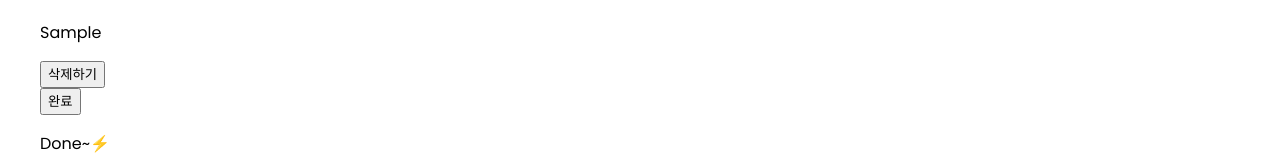
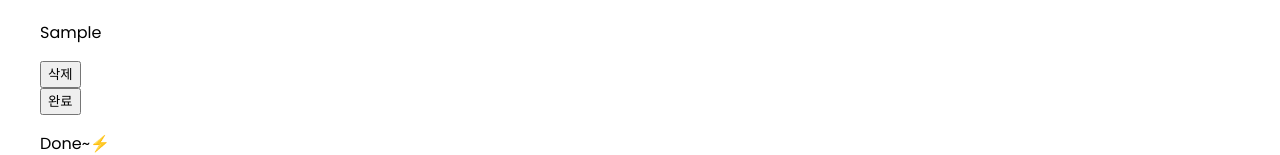
Before and after one commit to tube-jeonghoon/todolist, a React (Create React App) app: page / in a window 1280 px wide. Both pictures are taken after typing "Sample", "Sample" into the empty fields and a click on the button "추가하기". Shown: the part 264-419 px from the top of the page. Built offline with nearby package versions, Linux system fonts and the light colour scheme.

Commit message:
기능 구현 완료 최종본
- 컴포넌트 나누기 전

```diff
--- a/src/App.jsx
+++ b/src/App.jsx
@@ -3,20 +3,7 @@ import { useState } from "react";
 import "./App.css";
 
 const App = () => {
-  const [todos, setTodos] = useState([
-    // {
-    //   id: 1,
-    //   title: "Todolist 만들기",
-    //   content: "Todo 리스트를 만들어 봅시다",
-    //   isDone: false,
-    // },
-    // {
-    //   id: 2,
-    //   title: "변수 변경하기",
-    //   content: "변수 이름을 막 적지 맙시다.",
-    //   isDone: false,
-    // },
-  ]);
+  const [todos, setTodos] = useState([]);
   const [input, setInput] = useState({ title: "", content: "" });
 
   // -------------- Input Handler -------------
@@ -68,13 +55,13 @@ const App = () => {
 
   // -------------- 취소 버튼 --------------
   const clickCancelButton = (id) => {
-    const newTodos = todos.map((todo) => {
+    const newTodo = todos.map((todo) => {
       if (todo.id === id) {
         return { ...todo, isDone: false };
       }
       return todo;
     });
-    setTodos(newTodos);
+    setTodos(newTodo);
   };
 
   return (
@@ -135,7 +122,7 @@ const App = () => {
                         className="btn"
                         onClick={() => clickRemoveButton(item.id)}
                       >
-                        삭제하기
+                        삭제
                       </button>
                     </div>
                     <div className="done_box">
@@ -170,7 +157,7 @@ const App = () => {
                         className="btn"
                         onClick={() => clickRemoveButton(item.id)}
                       >
-                        삭제하기
+                        삭제
                       </button>
                     </div>
                     <div className="cancel_box">
```
